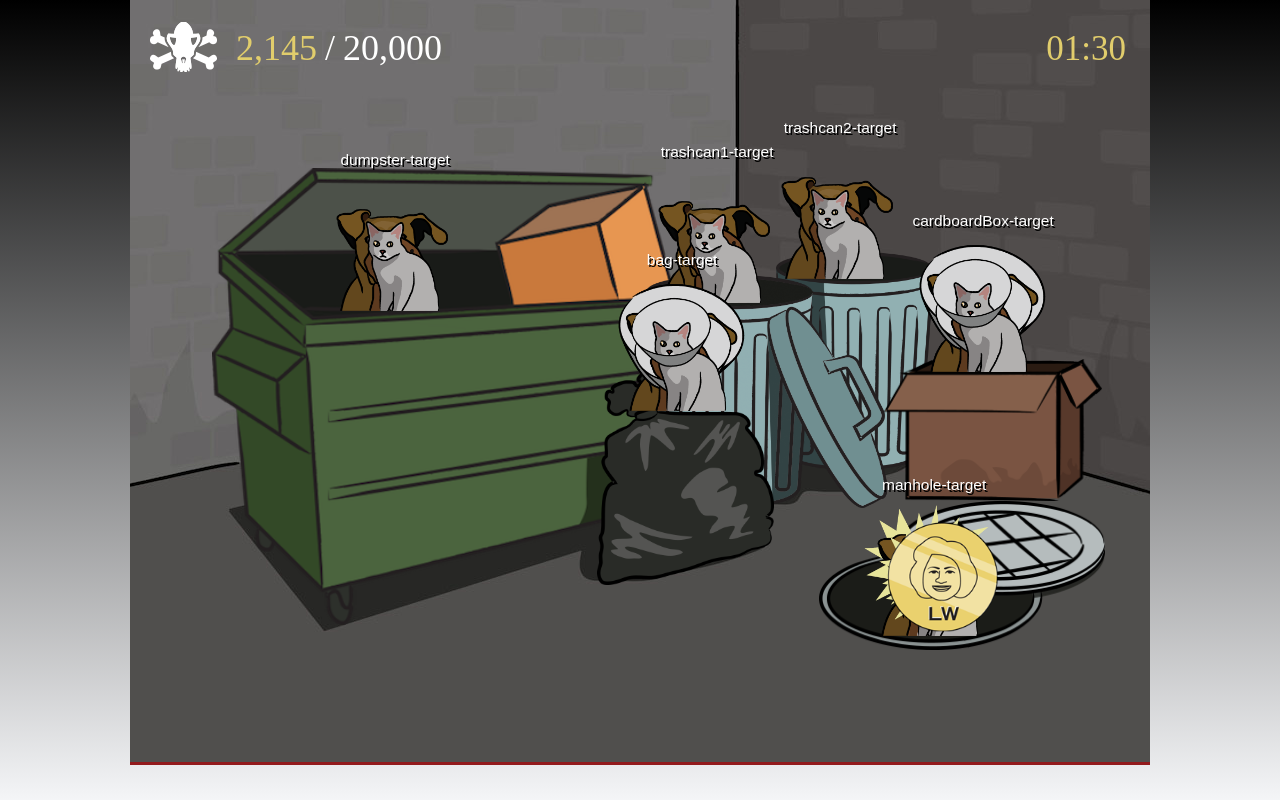
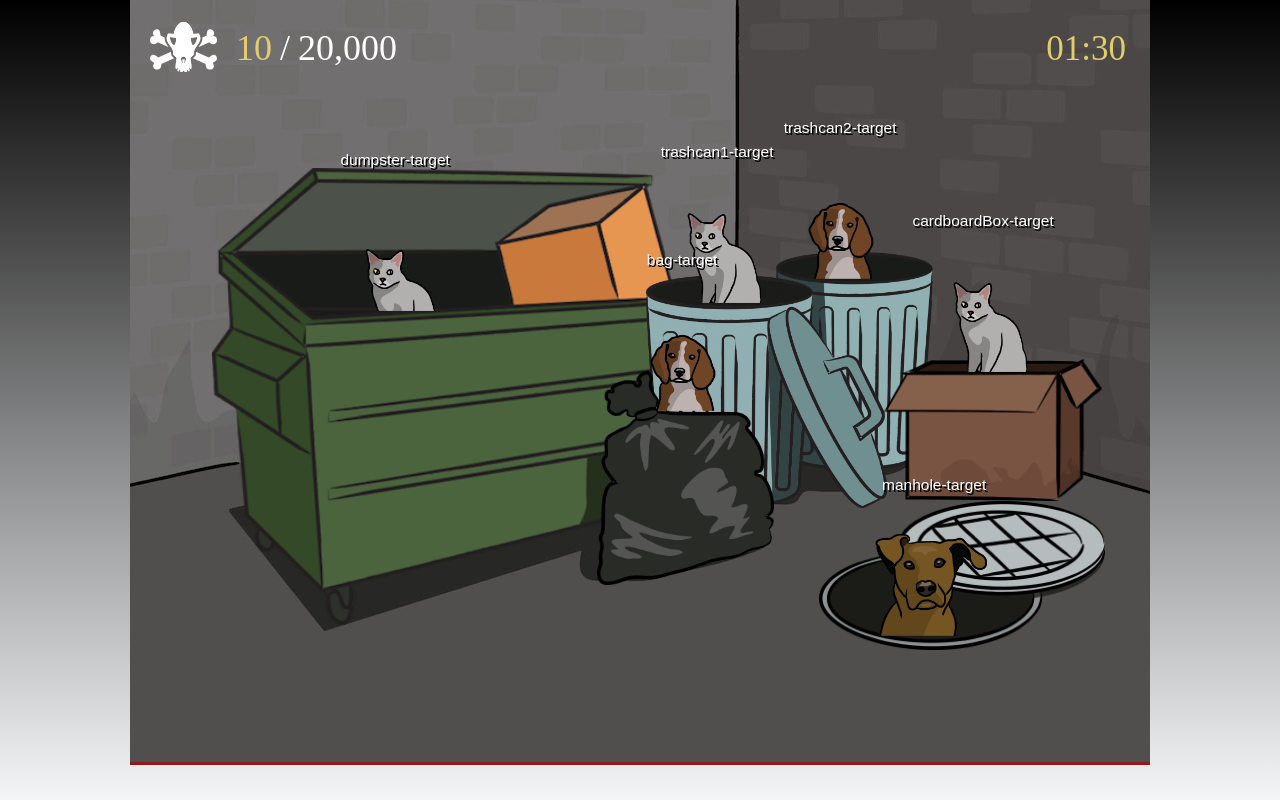
Before and after one commit to MAD-Studios/killthisdog-game, a plain HTML site: page index.html in a window 1280 px wide. Both pictures are taken after a click on the element 395 px from the left and 228 px from the top of the page. Drawn offline with nearby package versions, Linux system fonts and the light colour scheme; a web font is replaced by a local one.

Commit message:
animations

```diff
--- a/css/custom.scss
+++ b/css/custom.scss
@@ -207,7 +207,7 @@ body {@include background-image(linear-gradient(to bottom, #000, #F4F5F7));}
 	@include test(white, red);
 	@include transform-origin(center bottom);
 	@include transform( scale(1.55) );
-	z-index: 100;
+	z-index: 1000;
 	> .img {
 		position: absolute;
 		min-width: 100px;
@@ -287,7 +287,7 @@ body {@include background-image(linear-gradient(to bottom, #000, #F4F5F7));}
    100%   {background-position: 0px 0;}
 }
 
-.dog-type-l{
+.dog-type-l.on{
 	 /* Chrome, Safari, Opera */
     -webkit-animation-name: animationDogTypeL;
     -webkit-animation-duration: 2s;
@@ -295,7 +295,7 @@ body {@include background-image(linear-gradient(to bottom, #000, #F4F5F7));}
     animation-name: animationDogTypeL;
     animation-duration: 2s;
 }
-.dog-type-s{
+.dog-type-s.on{
 	 /* Chrome, Safari, Opera */
     -webkit-animation-name: animationDogTypeS;
     -webkit-animation-duration: 2s;
@@ -303,7 +303,7 @@ body {@include background-image(linear-gradient(to bottom, #000, #F4F5F7));}
     animation-name: animationDogTypeS;
     animation-duration: 2s;
 }
-.cat-type-m{
+.cat-type-m.on{
 	 /* Chrome, Safari, Opera */
     -webkit-animation-name: animationCatTypeM;
     -webkit-animation-duration: 2s;
--- a/index.html
+++ b/index.html
@@ -192,7 +192,7 @@
                                         <td>
                                             <table border="0" cellspacing="0" cellpadding="0" id="pointCounterTable">
                                                 <tr>
-                                                    <td id="pointCount">2,145</td>
+                                                    <td id="pointCount">0</td>
                                                     <td>/</td>
                                                     <td id="pointMax">20,000</td>
                                                 </tr>
@@ -218,24 +218,42 @@
                 <!-- .hit-targets can be inactive or active for point collection -->
                 <div class="hit-targets inactive location-dumpster" name="dumpster-target">
                     <!-- tap the target and grab the value img with the 'on' class name -->
-                    <div class="img dog-type-l on" data-scoreVal="10"></div>
-                    <div class="img dog-type-s on" data-scoreVal="50"></div>
-                    <div class="img cat-type-m on" data-scoreVal="100"></div>
-                    <div class="img com-type-m on" data-scoreVal="1000" data-varComm="1"></div>
+                    <div class="img dog-type-l on" id="test" data-scoreVal="10"></div>
+                    <div class="img dog-type-s off" data-scoreVal="50"></div>
+                    <div class="img cat-type-m off" data-scoreVal="100"></div>
+                    <div class="img com-type-m off" data-scoreVal="1000" data-varComm="1"></div>
                 </div>
                 <div class="hit-targets inactive location-trashcan1" name="trashcan1-target">
-                    <div class="img dog-type-l on" data-scoreVal="10"></div>
-                    <div class="img dog-type-s on" data-scoreVal="50"></div>
+                    <div class="img dog-type-l off" data-scoreVal="10"></div>
+                    <div class="img dog-type-s off" data-scoreVal="50"></div>
                     <div class="img cat-type-m on" data-scoreVal="100"></div>
-                    <div class="img com-type-m on" data-scoreVal="1000" data-varComm="2"></div>
+                    <div class="img com-type-m off" data-scoreVal="1000" data-varComm="2"></div>
                 </div>
                 <div class="hit-targets inactive location-trashcan2" name="trashcan2-target">
+                    <div class="img dog-type-l off" data-scoreVal="10"></div>
+                    <div class="img dog-type-s on" data-scoreVal="50"></div>
+                    <div class="img cat-type-m off" data-scoreVal="100"></div>
+                    <div class="img com-type-m off" data-scoreVal="1000" data-varComm="3"></div>
+                </div>
+                 <div class="hit-targets inactive location-bag" name="bag-target">
+                    <div class="img dog-type-l off" data-scoreVal="10"></div>
+                    <div class="img dog-type-s on" data-scoreVal="50"></div>
+                    <div class="img cat-type-m off" data-scoreVal="100"></div>
+                    <div class="img com-type-m off" data-scoreVal="1000" data-varComm="4"></div>
+                </div>
+                <div class="hit-targets inactive location-manhole" name="manhole-target">
                     <div class="img dog-type-l on" data-scoreVal="10"></div>
-                    <div class="img dog-type-s on" data-scoreVal="50"></div>
+                    <div class="img dog-type-s off" data-scoreVal="50"></div>
+                    <div class="img cat-type-m off" data-scoreVal="100"></div>
+                    <div class="img com-type-m off" data-scoreVal="1000" data-varComm="5"></div>
+                </div>
+                <div class="hit-targets inactive location-cardboardBox" name="cardboardBox-target">
+                    <div class="img dog-type-l off" data-scoreVal="10"></div>
+                    <div class="img dog-type-s off" data-scoreVal="50"></div>
                     <div class="img cat-type-m on" data-scoreVal="100"></div>
-                    <div class="img com-type-m on" data-scoreVal="1000" data-varComm="3"></div>
+                    <div class="img com-type-m off" data-scoreVal="1000" data-varComm="6"></div>
                 </div>
-                <div class="hit-targets inactive location-bag saved" name="bag-target">
+                <!--<div class="hit-targets inactive location-bag saved" name="bag-target">
                     <div class="img dog-type-l on" data-scoreVal="10"></div>
                     <div class="img dog-type-s on" data-scoreVal="50"></div>
                     <div class="img cat-type-m on" data-scoreVal="100"></div>
@@ -252,7 +270,7 @@
                     <div class="img dog-type-s on" data-scoreVal="50"></div>
                     <div class="img cat-type-m on" data-scoreVal="100"></div>
                     <div class="img com-type-m on" data-scoreVal="1000" data-varComm="6"></div>
-                </div>
+                </div>-->
             </div>
 
             <!-- Add an 'active' class to show -->
--- a/js/main.js
+++ b/js/main.js
@@ -30,3 +30,60 @@ $( document ).ready(function() {
 		sound.playSound("beer_can_opening");
 	})
 });
+
+function hit(hitArea, type, state){
+	if($(hitArea + " .on")){
+		$(".hit-targets" + hitArea).addClass(type);
+		setTimeout(function() {
+    		$(".hit-targets" + hitArea).removeClass(type);
+    		$(".hit-targets" + hitArea).addClass(state);
+    		document.getElementById('pointCount').innerHTML= parseInt(document.getElementById('pointCount').innerHTML)+parseInt($(hitArea + " .on")[0].getAttribute("data-scoreVal"));
+    		setTimeout(function() {
+    			$(".hit-targets" + hitArea).removeClass(state);
+    			$(".hit-targets" + hitArea + " div").removeClass("on");
+    			$(".hit-targets" + hitArea + " div").addClass("off");
+    			createNewPet(".hit-targets" + hitArea);
+			}, 1000);
+		}, 1000);
+	}
+}
+
+function createNewPet(hitArea){
+	random = Math.ceil(Math.random() * 3);
+	console.log(random);
+	switch(random) {
+    case 1:
+        $(hitArea + " div.dog-type-l").removeClass("off");
+    	$(hitArea + " div.dog-type-l").addClass("on");
+        break;
+    case 2:
+        $(hitArea + " div.dog-type-s").removeClass("off");
+    	$(hitArea + " div.dog-type-s").addClass("on");
+        break;
+    case 3:
+        $(hitArea + " div.cat-type-m").removeClass("off");
+    	$(hitArea + " div.cat-type-m").addClass("on");
+        break;
+    default:
+        break;
+	}
+}
+
+$(".hit-targets.location-dumpster").click(function() {
+	hit(".location-dumpster", "hit", "kill");
+});
+$(".hit-targets.location-trashcan1").click(function() {
+	hit(".location-trashcan1", "hit", "kill");
+});
+$(".hit-targets.location-trashcan2").click(function() {
+	hit(".location-trashcan2", "hit", "kill");
+});
+$(".hit-targets.location-bag").click(function() {
+	hit(".location-bag", "hit", "kill");
+});
+$(".hit-targets.location-manhole").click(function() {
+	hit(".location-manhole", "hit", "kill");
+});
+$(".hit-targets.location-cardboardBox").click(function() {
+	hit(".location-cardboardBox", "hit", "kill");
+});
```
Also changed, not shown: css/custom.css, 1 other file.
